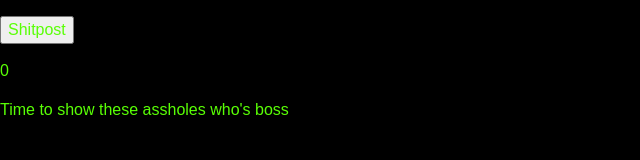
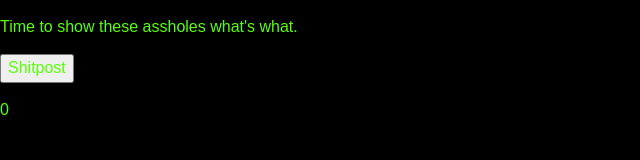
Before and after one commit to littledebbieshouseofhorrors/edgelord, a plain HTML site: page index.html in a window 1280 px wide. Shown: the whole page, without its empty margins (0-640 px from the left). Drawn offline with nearby package versions, Linux system fonts and the light colour scheme.

Commit message:
Update index.html

```diff
--- a/index.html
+++ b/index.html
@@ -22,6 +22,7 @@
         <!-- Add your site or application content here -->
         <body bgcolor="black">
         <body text="59ff05">
+        <p>Time to show these assholes what's what.</p>
         <p><button id="shitpost-button">Shitpost</button><div id="shitpost-count">0</div></p>
 
         <script src="https://ajax.googleapis.com/ajax/libs/jquery/1.11.3/jquery.min.js"></script>
@@ -31,7 +32,6 @@
 
         <!-- Google Analytics: change UA-XXXXX-X to be your site's ID. -->
         <script>
-        document.write("Time to show these assholes who's boss")
             (function(b,o,i,l,e,r){b.GoogleAnalyticsObject=l;b[l]||(b[l]=
             function(){(b[l].q=b[l].q||[]).push(arguments)});b[l].l=+new Date;
             e=o.createElement(i);r=o.getElementsByTagName(i)[0];
```
